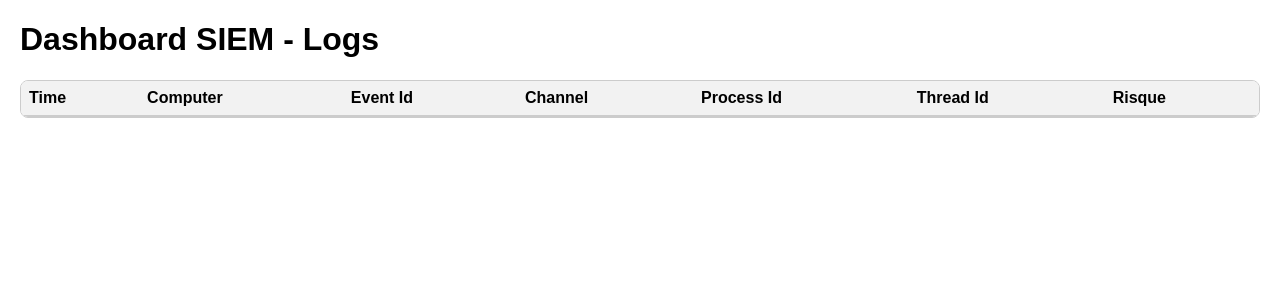
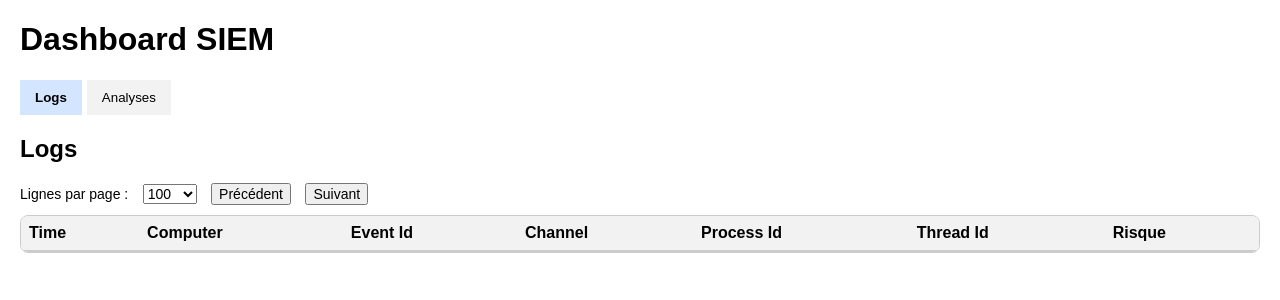
Before and after one commit to Adrien-s/SIEM_minimalist, a Python web app: template app/dashboard/template/index.html in a window 1280 px wide. Shown: the top 300 px of the page. Run offline with Jinja, Linux system fonts and the light colour scheme; the template is opened without the code that fills it, so the values that code supplies are empty.

Commit message:
(update) Modification du du front pour plus de possibilités

```diff
--- a/app/collectors/expcollect.py
+++ b/app/collectors/expcollect.py
@@ -49,9 +49,8 @@ def logcollector(file_name, db_conn):
                     "level": level
                 }
                 event_datas.append(event_data)
-                # Insertion du log dans la base en utilisant la connexion passée en argument
                 insert_log(db_conn, event_data)
-                print(event_data)
+                #print(event_data)
     else:
         ctypes.windll.shell32.ShellExecuteW(None, "runas", sys.executable, " ".join(sys.argv), None, 1)
         print("Redémarrage en mode administrateur...")
--- a/app/dashboard/template/index.html
+++ b/app/dashboard/template/index.html
@@ -1,13 +1,47 @@
 <!DOCTYPE html>
 <html lang="fr">
   <head>
-    <meta charset="UTF-8">
-    <title>Dashboard SIEM - Logs</title>
+    <meta charset="UTF-8" />
+    <title>Dashboard SIEM</title>
     <style>
       body {
         font-family: sans-serif;
         margin: 20px;
       }
+      /* Barre d'onglets */
+      .nav-tabs {
+        display: flex;
+        margin-bottom: 20px;
+      }
+      .nav-tabs button {
+        background-color: #f2f2f2;
+        border: none;
+        padding: 10px 15px;
+        cursor: pointer;
+        margin-right: 5px;
+      }
+      .nav-tabs button.active {
+        background-color: #d3e5ff;
+        font-weight: bold;
+      }
+      .tab-content {
+        display: none;
+      }
+      .tab-content.active {
+        display: block;
+      }
+      /* Contrôles de pagination */
+      #paginationControls {
+        margin-bottom: 10px;
+      }
+      #paginationControls label,
+      #paginationControls select,
+      #paginationControls button,
+      #paginationControls span {
+        margin-right: 10px;
+        font-size: 14px;
+      }
+      /* Styles du tableau */
       table {
         width: 100%;
         border-collapse: separate;
@@ -27,17 +61,10 @@
         user-select: none;
         border-bottom: 2px solid #ccc;
       }
-      th.sorted {
-        background-color: #d3e5ff;
-      }
-      tbody tr:last-child td {
-        border-bottom: none;
-      }
-      /* Ligne sélectionnée */
       tr.selected {
         background-color: #e0e0e0;
       }
-      /* Style du tiroir */
+      /* Style du tiroir d'affichage d'un détail */
       .details-drawer {
         background: #f9f9f9;
         border: 1px solid #ccc;
@@ -51,10 +78,50 @@
         from { opacity: 0; transform: translateY(-10px); }
         to { opacity: 1; transform: translateY(0); }
       }
+      /* Styles pour la section Analyses */
+      .cards-container {
+        display: flex;
+        gap: 20px;
+        flex-wrap: wrap;
+        margin-bottom: 20px;
+      }
+      .card {
+        flex: 1 1 300px;
+        border: 1px solid #ccc;
+        border-radius: 8px;
+        padding: 16px;
+      }
+      .chart-container {
+        margin-bottom: 20px;
+      }
     </style>
   </head>
   <body>
-    <h1>Dashboard SIEM - Logs</h1>
+    <h1>Dashboard SIEM</h1>
+
+    <!-- Barre de navigation -->
+    <div class="nav-tabs">
+      <button class="tab-button active" data-tab="logsTab">Logs</button>
+      <button class="tab-button" data-tab="analyticsTab">Analyses</button>
+    </div>
+
+    <!-- Contenu de l'onglet Logs -->
+    <div id="logsTab" class="tab-content active">
+      <h2>Logs</h2>
+      <!-- Contrôles de pagination -->
+      <div id="paginationControls">
+        <label for="limitSelect">Lignes par page :</label>
+        <select id="limitSelect">
+          <option value="100">100</option>
+          <option value="500">500</option>
+          <option value="1000">1000</option>
+          <option value="5000">5000</option>
+        </select>
+        <button id="prevPage">Précédent</button>
+        <button id="nextPage">Suivant</button>
+        <span id="pageDisplay"></span>
+      </div>
+      <!-- Tableau des logs -->
       <table id="dataTable">
         <thead>
           <tr>
@@ -68,9 +135,36 @@
           </tr>
         </thead>
         <tbody>
-        <!--  -->
+          <!-- main.js -->
         </tbody>
       </table>
+    </div>
+
+    <!-- Contenu de l'onglet Analyses -->
+    <div id="analyticsTab" class="tab-content">
+      <h2>Analyses</h2>
+      <!-- Cartes statistiques -->
+      <div class="cards-container">
+        <div class="card">
+          <h3>Host events</h3>
+          <p id="hostEventsCount">--</p>
+        </div>
+        <div class="card">
+          <h3>Network events</h3>
+          <p id="networkEventsCount">--</p>
+        </div>
+      </div>
+      <!-- Graphique Alert Trend -->
+      <div class="chart-container">
+        <canvas id="alertTrendChart"></canvas>
+      </div>
+      <!-- Graphique Stacked Bar pour Events -->
+      <div class="chart-container">
+        <canvas id="eventsChart"></canvas>
+      </div>
+    </div>
+    <script src="https://cdn.jsdelivr.net/npm/chart.js"></script>
+    <!-- main.js -->
     <script src="main.js"></script>
   </body>
 </html>
--- a/app/dashboard/template/main.js
+++ b/app/dashboard/template/main.js
@@ -1,75 +1,95 @@
 document.addEventListener("DOMContentLoaded", function() {
   console.log("main.js chargé et DOMContentLoaded");
 
+  // Gestion des onglets
+  const tabButtons = document.querySelectorAll(".tab-button");
+  const tabContents = document.querySelectorAll(".tab-content");
+
+  // Variables pour la gestion des logs
   const tableBody = document.querySelector("#dataTable tbody");
-    let rowData = []; // Données récupérées
-    let currentDrawerRow = null;   // Ligne contenant le tiroir actuellement ouvert
-    let currentSelectedRow = null; // Ligne actuellement sélectionnée
+  const limitSelect = document.getElementById("limitSelect");
+  const prevButton = document.getElementById("prevPage");
+  const nextButton = document.getElementById("nextPage");
+  const pageDisplay = document.getElementById("pageDisplay");
 
+  let rowData = [];        // Données récupérées
+  let currentPage = 0;
+  let currentLimit = parseInt(limitSelect.value); // Par défaut 100
+
+  tabButtons.forEach(button => {
+    button.addEventListener("click", () => {
+      // Changer l'onglet actif
+      tabButtons.forEach(btn => btn.classList.remove("active"));
+      button.classList.add("active");
+      // Afficher/masquer le contenu
+      tabContents.forEach(content => content.classList.remove("active"));
+      const tabId = button.getAttribute("data-tab");
+      document.getElementById(tabId).classList.add("active");
+    });
+  });
+
+  function updatePageDisplay() {
+    pageDisplay.textContent = "Page " + (currentPage + 1);
+  }
+
+  // Charge les données avec pagination
+  function loadData() {
+    const offset = currentPage * currentLimit;
+    fetch(`/data?limit=${currentLimit}&offset=${offset}`)
+      .then(response => response.json())
+      .then(jsonData => {
+        console.log("Données reçues :", jsonData);
+        rowData = jsonData.events;
+        renderTable();
+        updatePageDisplay();
+      })
+      .catch(error => console.error("Erreur lors de la récupération des données:", error));
+  }
+
+  // Création d'une ligne pour un log
   function createRow(log) {
     const tr = document.createElement("tr");
-      // On suppose que log est un tableau. On définit un mapping entre index et label pour plus de clarté
-      const fieldsIndex = {
-        time: 1,
-        computer: 2,
-        event_id: 3,
-        channel: 4,
-        process_id: 5,
-        thread_id: 6,
-        level: 7
-      };
-
-      Object.keys(fieldsIndex).forEach(field => {
+    const fields = ["time", "computer", "event_id", "channel", "process_id", "thread_id", "level"];
+    fields.forEach(field => {
       const td = document.createElement("td");
-        let value = log[ fieldsIndex[field] ] || "";
-        if (field === "time" && value) {
-          // Si la valeur est au format ISO, on garde la date seule
-          value = value.split("T")[0];
+      if (field === "time" && log[field]) {
+        td.textContent = log[field].split("T")[0];
+      } else {
+        td.textContent = log[field] || "";
       }
-        td.textContent = value;
       tr.appendChild(td);
     });
-
-      // Ajout de l'écouteur sur la ligne
     tr.addEventListener("click", function() {
       handleRowClick(tr, log);
     });
     return tr;
   }
 
-
-    // Affiche ou masque le tiroir sous la ligne cliquée
+  let currentDrawerRow = null;
+  let currentSelectedRow = null;
   function handleRowClick(rowElement, log) {
-      // Si on clique sur la ligne déjà sélectionnée, on ferme le tiroir
     if (currentSelectedRow === rowElement) {
       closeDrawer();
       return;
     }
-      // Ferme le tiroir ouvert, le cas échéant
     closeDrawer();
-
-      // Marque la ligne sélectionnée
     rowElement.classList.add("selected");
     currentSelectedRow = rowElement;
-
-      // Crée une nouvelle ligne pour le tiroir
     const drawerRow = document.createElement("tr");
     const drawerCell = document.createElement("td");
     drawerCell.colSpan = rowElement.children.length;
     drawerCell.innerHTML = `
       <div class="details-drawer">
-          <h3>Evenement créer le ${log.time}</h3>
+        <h3>Evenement créé le ${log.time}</h3>
         <p>Lorem ipsum dolor sit amet, consectetur adipiscing elit.
         <strong>Event Id:</strong> ${log.event_id}</p>
       </div>
     `;
     drawerRow.appendChild(drawerCell);
-      // Insère le tiroir juste après la ligne cliquée
     rowElement.parentNode.insertBefore(drawerRow, rowElement.nextSibling);
     currentDrawerRow = drawerRow;
   }
 
-    // Ferme le tiroir et désélectionne la ligne
   function closeDrawer() {
     if (currentDrawerRow) {
       currentDrawerRow.parentNode.removeChild(currentDrawerRow);
@@ -81,7 +101,6 @@ document.addEventListener("DOMContentLoaded", function() {
     }
   }
 
-    // Affiche le tableau à partir de rowData
   function renderTable() {
     tableBody.innerHTML = "";
     rowData.forEach(log => {
@@ -98,7 +117,6 @@ document.addEventListener("DOMContentLoaded", function() {
       const currentSort = header.getAttribute("data-sort") || "asc";
       const newSort = currentSort === "asc" ? "desc" : "asc";
       header.setAttribute("data-sort", newSort);
-
       headers.forEach(h => {
         h.classList.remove("sorted");
         if (h.getAttribute("data-original-text")) {
@@ -127,13 +145,85 @@ document.addEventListener("DOMContentLoaded", function() {
     });
   });
 
-    // Récupération des données via /data
-    fetch("/data")
-      .then(response => response.json())
-      .then(jsonData => {
-        console.log("Données reçues :", jsonData);
-        rowData = jsonData.events;
-        renderTable();
-      })
-      .catch(error => console.error("Erreur lors de la récupération des données:", error));
+  // Écouteur pour le sélecteur du nombre de lignes
+  limitSelect.addEventListener("change", function() {
+    currentLimit = parseInt(this.value);
+    currentPage = 0; // revenir à la première page
+    loadData();
   });
+
+  // Boutons de navigation
+  prevButton.addEventListener("click", function() {
+    if (currentPage > 0) {
+      currentPage--;
+      loadData();
+    }
+  });
+  nextButton.addEventListener("click", function() {
+    currentPage++;
+    loadData();
+  });
+
+  loadData();
+
+  // --- Intégration de Chart.js dans la section Analyses ---
+  function initCharts() {
+    const alertTrendCtx = document.getElementById("ALERT ?").getContext("2d");
+    new Chart(alertTrendCtx, {
+      type: 'bar',
+      data: {
+        labels: ["10:00", "11:00", "12:00", "13:00"],
+        datasets: [{
+          label: "Alert ?",
+          data: [5, 12, 9, 3],
+          backgroundColor: "rgba(49, 163, 163, 0.6)"
+        }]
+      },
+      options: {
+        responsive: true,
+        scales: {
+          y: { beginAtZero: true }
+        }
+      }
+    });
+
+    // Graphique Stacked Bar pour Events
+    const eventsCtx = document.getElementById("Alert0 ?").getContext("2d");
+    new Chart(eventsCtx, {
+      type: 'bar',
+      data: {
+        labels: ["10:00", "11:00", "12:00", "13:00"],
+        datasets: [
+          {
+            label: "Alert1 ?",
+            data: [200, 250, 270, 300],
+            backgroundColor: "rgba(33, 150, 243, 0.6)"
+          },
+          {
+            label: "Alert2 ?",
+            data: [120, 100, 150, 110],
+            backgroundColor: "rgba(251, 192, 45, 0.6)"
+          },
+          {
+            label: "Alert3 ?",
+            data: [80, 60, 90, 70],
+            backgroundColor: "rgba(156, 39, 176, 0.6)"
+          }
+        ]
+      },
+      options: {
+        responsive: true,
+        scales: {
+          x: { stacked: true },
+          y: { stacked: true, beginAtZero: true }
+        }
+      }
+    });
+  }
+
+  document.getElementById("hostEventsCount").textContent = "12345";
+  document.getElementById("networkEventsCount").textContent = "12345";
+
+  // Initialiser Chart.js
+  initCharts();
+});
--- a/app/main.py
+++ b/app/main.py
@@ -7,6 +7,7 @@ from dashboard.server import run_server
 
 # Chemin vers le fichier d'événements Windows (attention aux échappements)
 LOG_FILE_PATH = r"C:\Windows\System32\winevt\Logs\Application.evtx"
+
 # Chemin de la base de données
 DB_PATH = "logs.db"
 
@@ -19,14 +20,12 @@ def start_log_collection(db_conn):
         logging.error("Erreur lors de la collecte des logs : %s", e)
 
 def main():
-    # Configuration du logging
     logging.basicConfig(
         level=logging.INFO,
         format='%(asctime)s - %(levelname)s - %(message)s'
     )
     logging.info("Démarrage de l'application SIEM.")
 
-    # Supprimer l'ancienne base de données si elle existe
     if os.path.exists(DB_PATH):
         os.remove(DB_PATH)
         logging.info("Ancienne base de données supprimée.")
```
Also changed, not shown: app/dashboard/server.py (+17 -6 lines), app/data/database.py (+11 -3 lines), app/logs.db, 1 other file. Lines whose indentation alone changed are shown as unchanged.
